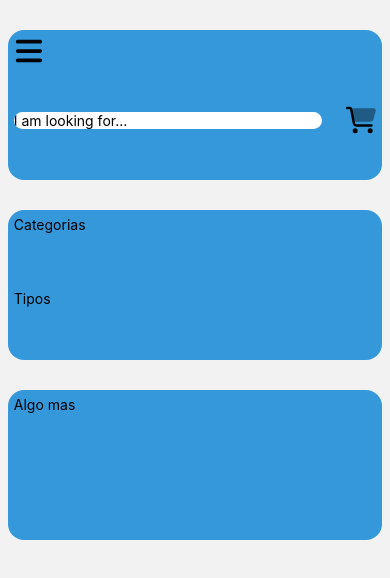
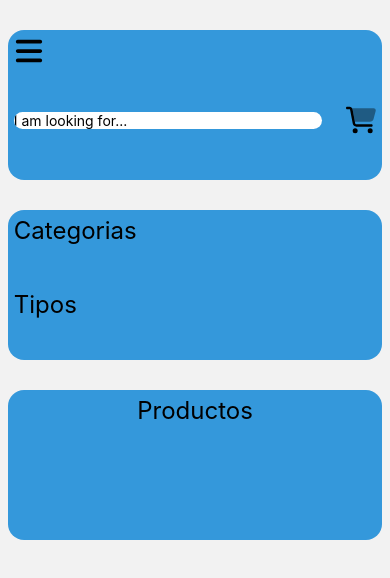
Before and after one commit to SolutechAAJM/ecommerce-movil, a React Native app: screen /Dashboard in a window 390 px wide. Shown: the top 578 px of the page. Built offline with nearby package versions, Linux system fonts and the light colour scheme; no server answers.

Commit message:
correction name and email in Nav, correction styles in Dashboard and product

```diff
--- a/src/components/Nav.tsx
+++ b/src/components/Nav.tsx
@@ -1,4 +1,4 @@
-import React from 'react';
+import React, { useEffect, useState } from 'react';
 import {
   SafeAreaView,
   StyleSheet,
@@ -10,14 +10,33 @@ import { BoxCheck, CategoryIcon, CircleUser, Exit, Gear, HouseChimney, User } fr
 import { TouchableOpacity } from 'react-native-gesture-handler';
 import { useNavigation } from '@react-navigation/native';
 import { getIsLoggedIn, setIsLoggedIn } from '../modules/admin/IsLoggedIn';
+import { getStorageData } from '../modules/common/localstorage';
 
 interface NavProps {
   isActive: boolean;
   setIsActive: React.Dispatch<React.SetStateAction<boolean>>;
 }
 
+
+
 function Nav({ isActive }: NavProps): React.JSX.Element {
   const navigation = useNavigation();
+  const [name, setName] = useState('')
+  const [email, setEmail] = useState('')
+
+useEffect(() => {
+  getUser()
+}, [])
+
+
+  const  getUser = async () => {
+    const name:any =await getStorageData('nameUser')
+    const email:any =await getStorageData('emailUser')
+    setName(name)
+    setEmail(email)
+}
+
+
 
   return (
         <SafeAreaView style={[styles.vwnav, isActive && styles.activeNav]}>
@@ -25,8 +44,8 @@ function Nav({ isActive }: NavProps): React.JSX.Element {
             <User size={50} color='black'/>
             {getIsLoggedIn() ?
             <View>
-            <Text>Lolita Martinez</Text>
-            <Text>Lolita@gmail.com</Text>
+            <Text>{name}</Text>
+            <Text>{email}</Text>
           </View> :
             <View>
               <TouchableOpacity
@@ -46,10 +65,10 @@ function Nav({ isActive }: NavProps): React.JSX.Element {
             <HouseChimney size={30} color="black"/>
             <Text>Home</Text>
           </TouchableOpacity>
-          <View style={styles.conteinerButtons}>
+          {/* <View style={styles.conteinerButtons}>
             <CategoryIcon size={30} color="black"/>
             <Text>Category</Text>
-          </View>
+          </View> */}
           <TouchableOpacity
           style={styles.conteinerButtons}
           onPress={() => navigation.navigate('Order' as never)}
--- a/src/modules/auth/login.tsx
+++ b/src/modules/auth/login.tsx
@@ -19,17 +19,19 @@ import { storeData } from '../common/localstorage';
 
 function Login(): React.JSX.Element {
   const [email, setEmail] = useState('');
-  const [iduser, setIdUser] = useState();
+  const [user, setUser] = useState();
   const [password, setPassword] = useState('');
   const navigation = useNavigation();
 
   useEffect(()=>{
-    updateIdUser(iduser);
-  }, [iduser])
+    updateIdUser(user);
+  }, [user])
 
-  const updateIdUser = async (iduser:any) => {
-    iduser = iduser.toString();
-    await storeData("iduser", iduser);
+  const updateIdUser = async (user:any) => {
+    user.id = user.id.toString();
+    await storeData("iduser", user.id);
+    await storeData("nameUser", user.fullName);
+    await storeData("emailUser", user.email);
   }
 
   const login = async () =>{
@@ -38,7 +40,7 @@ function Login(): React.JSX.Element {
         alert(JSON.stringify(response.data.message))
         if (response.data.status === 200) {
           setIsLoggedIn(true);
-          setIdUser(response.data.body.user.id);
+          setUser(response.data.body.user);
           navigation.navigate('Dashboard' as never);
         }
     })
--- a/src/modules/auth/utils/Request.ts
+++ b/src/modules/auth/utils/Request.ts
@@ -8,5 +8,8 @@ export const authServices = {
     async SignUpRequest (data:any){
         const response:any = await postResponse('auth/register', data)
         return response
-    }
+    },
+    // async getUser (){
+    //     const response:any = await
+    // }
 }
--- a/src/modules/dashboard/ProductBy.tsx
+++ b/src/modules/dashboard/ProductBy.tsx
@@ -33,7 +33,7 @@ const ProductsBy: React.FC = () => {
   const route = useRoute<ProductsByRouteProp>();
   const { name, products } = route.params;
 
-  console.log(JSON.stringify(products));
+
 
   const navigation = useNavigation<NavigationProp<RootStackParamList>>();
 
--- a/src/modules/dashboard/components/Products.tsx
+++ b/src/modules/dashboard/components/Products.tsx
@@ -24,9 +24,9 @@ function Products({ props }: { props: ProductProps }): React.JSX.Element {
         <Text style={style.txtTitle}>{props.name}</Text>
         <View style={style.vwPriceCart}>
             <Text style={style.txtPrice}>${props.price}</Text>
-            <TouchableOpacity>
+            {/* <TouchableOpacity>
                 <Text style={style.txtCart}>+</Text>
-            </TouchableOpacity>
+            </TouchableOpacity> */}
         </View>
       </View>
     )
@@ -34,7 +34,7 @@ function Products({ props }: { props: ProductProps }): React.JSX.Element {
 
 const style = StyleSheet.create({
     vwProduct:{
-        width:'50%',
+        width:'100%',
         marginTop:5,
         marginBottom:5,
         flexDirection:'column',
@@ -54,7 +54,7 @@ const style = StyleSheet.create({
     },
     vwPriceCart:{
         width:'100%',
-        justifyContent:'space-between',
+        justifyContent:'center',
         alignItems:'center',
         flexDirection:'row',
     },
--- a/src/modules/dashboard/dashboard.tsx
+++ b/src/modules/dashboard/dashboard.tsx
@@ -158,7 +158,7 @@ function Dashboard(): React.JSX.Element {
               </View>
             </View>
             <View style={styles.vwCommon}>
-              <Text>Categorias</Text>
+              <Text style={styles.txtTitles}>Categorias</Text>
               <View style={styles.vwCategories}>
                 <FlatList
                   data={categories}
@@ -169,7 +169,7 @@ function Dashboard(): React.JSX.Element {
                   keyExtractor={(item) => item.id.toString()}
                 />
               </View>
-              <Text style={styles.textType}>Tipos</Text>
+              <Text style={[styles.textType, styles.txtTitles]}>Tipos</Text>
               <View style={styles.vwTypes}>
                 <FlatList
                   data={types}
@@ -181,8 +181,8 @@ function Dashboard(): React.JSX.Element {
                 />
               </View>
             </View>
-            <View style={styles.vwCommon}>
-              <Text>Algo mas</Text>
+            <View style={[styles.vwCommon, styles.vwProducts]}>
+              <Text style={styles.txtTitles}>Productos</Text>
               <FlatList
                 data={products}
                 pagingEnabled
@@ -214,6 +214,14 @@ const styles = StyleSheet.create({
     padding: 6,
     backgroundColor: stylesG.primaryColor,
     borderRadius: 16,
+  },
+  txtTitles:{
+    fontSize:24,
+    color:'black'
+  },
+  vwProducts:{
+    justifyContent: 'center',
+    alignItems: 'center',
   },
   vwSearcher: {
     flex: 1,
--- a/src/modules/ordes/Orders.tsx
+++ b/src/modules/ordes/Orders.tsx
@@ -71,7 +71,7 @@ interface OrderDetails {
         };
         fetchOrder();
       }, []);
-      const  getId = async () => {
+    const  getId = async () => {
         const id:any =await getStorageData('iduser')
         if (id !== undefined && id !== null) {
             return id.toString();
--- a/src/modules/shoppingcart/shoppingcart.tsx
+++ b/src/modules/shoppingcart/shoppingcart.tsx
@@ -5,6 +5,7 @@ import { ShopServices } from './request';
 import { useNavigation,  RouteProp, useRoute, } from '@react-navigation/native';
 import { RootStackParamList } from '../../../App';
 import { StackNavigationProp } from '@react-navigation/stack';
+import { ScrollView } from 'react-native-gesture-handler';
 
 interface ImageI {
   id: number;
@@ -24,7 +25,7 @@ interface CartProduct {
   price: number;
   quantity: number;
   idcart:number;
-  images?: ImageI[];
+  images?: [];
 }
 
 
@@ -61,7 +62,7 @@ const ShoppingCart: React.FC = () => {
                 price: item.product.price,
                 quantity: item.quantity,
                 idcart: item.id,
-                images: [],
+                images: item.product.images,
               }));
               setCartProducts(products);
             } else {
@@ -146,7 +147,6 @@ const ShoppingCart: React.FC = () => {
 
 
   const onCreateOrder = () => {
-    console.log("navegando")
     navigation.navigate('OrderFinally', {products: cartProducts})
   }
 
@@ -156,10 +156,8 @@ const ShoppingCart: React.FC = () => {
   };
 
   const renderProductItem = ({ item }: { item: CartProduct }) => (
-  console.log(item),
 
     <View style={styles.productItem}>
-
       <Image source={{ uri: item.images?.[0]?.url }} style={styles.productImage} />
       <Text style={styles.productName}>{item.name}</Text>
       <Text style={styles.productPrice}>${item.price}</Text>
@@ -178,6 +176,7 @@ const ShoppingCart: React.FC = () => {
 
   return (
     <SafeAreaView style={styles.container}>
+      <ScrollView>
       <Text style={styles.title}>Tu Carrito</Text>
       <FlatList
         data={cartProducts}
@@ -191,6 +190,7 @@ const ShoppingCart: React.FC = () => {
       <TouchableOpacity onPress={()=>{onCreateOrder}} style={styles.totalContainer}>
           <Text style={styles.quantityButtonText}>Finalizar Compra</Text>
         </TouchableOpacity>
+      </ScrollView>
     </SafeAreaView>
   );
 };
```
Also changed, not shown: src/modules/common/localstorage.ts (line endings or trailing spaces).
